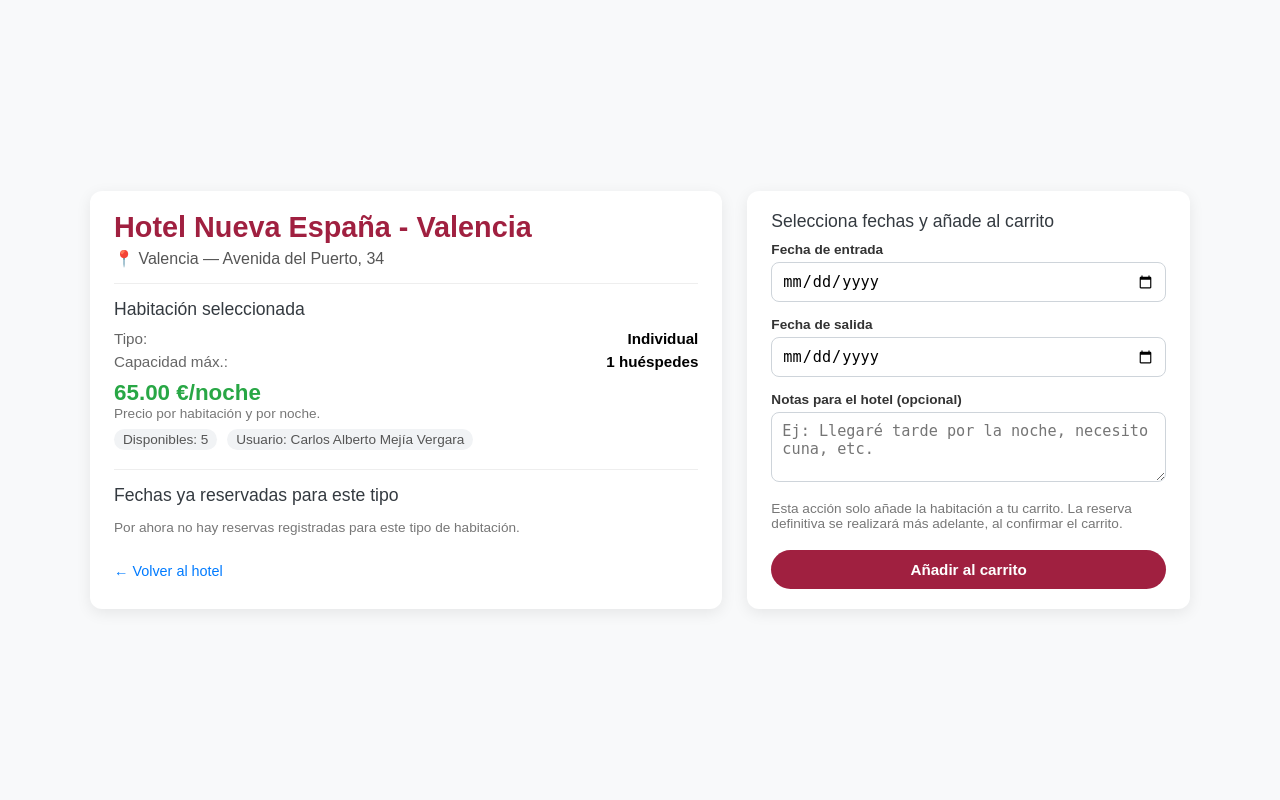
After one commit to neeem111/hoteles, a PHP site: page /booking/booking_form.php?hotel_id=1&room_type_id=1 in a window 1280 px wide. The commit adds this page. Run offline with PHP 8.4, Linux system fonts and the light colour scheme; a user stored in the database is signed in; data comes from the database, SQL or seed files in the repository; tables that the repository leaves empty hold one stand-in row (values such as "Sample post").

Commit message:
Vistas y formcon lógica seleccionar -> carrito -> reservar. Cambbié rutas.

```diff
--- a/Cliente/index.php
+++ b/Cliente/index.php
@@ -361,7 +361,7 @@ if ($stmt) {
         <div class="navbar-actions">
 
             <div class="cart-icon">
-                <a href="cart.php" title="Ver Carrito">🛒 Carrito</a>
+                <a href="..cart/view_cart.php" title="Ver Carrito">🛒 Carrito</a>
             </div>
 
             <?php if ($is_logged_in): ?>
--- /dev/null
+++ b/booking/booking_form.php
@@ -0,0 +1,363 @@
+<?php
+session_start();
+include __DIR__ . '/../conexion.php';
+
+// Debe estar logueado para poder añadir al carrito
+if (!isset($_SESSION['user_id'])) {
+    $_SESSION['redirect_after_login'] = $_SERVER['REQUEST_URI'] ?? '../Cliente/index.php';
+    header("Location: ../login.php?error=Debes+iniciar+sesion+para+continuar");
+    exit;
+}
+
+$userId    = (int)$_SESSION['user_id'];
+$userName  = $_SESSION['user_name']  ?? '';
+$userEmail = $_SESSION['user_email'] ?? '';
+
+// --- 1. Leer parámetros ---
+$hotel_id     = isset($_GET['hotel_id']) ? (int)$_GET['hotel_id'] : 0;
+$room_type_id = isset($_GET['room_type_id']) ? (int)$_GET['room_type_id'] : 0;
+
+if ($hotel_id <= 0 || $room_type_id <= 0) {
+    header("Location: ../Cliente/index.php?error=Hotel+o+habitacion+no+valido");
+    exit;
+}
+
+// --- 2. Cargar datos del hotel ---
+$sqlHotel = "SELECT Id, Name, City, Address FROM Hotels WHERE Id = ?";
+$stmtH = $conn->prepare($sqlHotel);
+$stmtH->bind_param("i", $hotel_id);
+$stmtH->execute();
+$resH = $stmtH->get_result();
+$hotel = $resH->fetch_assoc();
+
+if (!$hotel) {
+    header("Location: ../Cliente/index.php?error=Hotel+no+encontrado");
+    exit;
+}
+
+// --- 3. Cargar datos del tipo de habitación + comprobar que hay rooms disponibles ---
+$sqlTipo = "SELECT
+                rt.Id,
+                rt.Name,
+                rt.Guests,
+                rt.CostPerNight,
+                COUNT(r.Id) AS AvailableRooms
+            FROM RoomType rt
+            INNER JOIN Rooms r ON r.Id_RoomType = rt.Id
+            WHERE r.Id_Hotel = ?
+              AND rt.Id = ?
+              AND r.Available = 1
+            GROUP BY rt.Id, rt.Name, rt.Guests, rt.CostPerNight";
+
+$stmtT = $conn->prepare($sqlTipo);
+$stmtT->bind_param("ii", $hotel_id, $room_type_id);
+$stmtT->execute();
+$resT = $stmtT->get_result();
+$tipo = $resT->fetch_assoc();
+
+if (!$tipo || (int)$tipo['AvailableRooms'] === 0) {
+    header("Location: ../hotel.php?hotel_id=" . $hotel_id . "&error=Sin+habitaciones+disponibles");
+    exit;
+}
+
+// --- 4. Obtener rangos de fechas ya reservadas para este hotel + tipo ---
+// Aquí miramos Reservation + Reservation_Rooms + Rooms.
+// Suponemos que Status='Confirmada' indica reserva activa.
+$sqlOcupadas = "
+    SELECT
+        res.CheckIn_Date,
+        res.CheckOut_Date
+    FROM Reservation res
+    INNER JOIN Reservation_Rooms rr ON rr.Id_Reservation = res.Id
+    INNER JOIN Rooms r ON rr.Id_Room = r.Id
+    WHERE r.Id_Hotel = ?
+      AND r.Id_RoomType = ?
+      AND res.Status = 'Confirmada'
+    ORDER BY res.CheckIn_Date ASC
+";
+
+$stmtOcc = $conn->prepare($sqlOcupadas);
+$stmtOcc->bind_param("ii", $hotel_id, $room_type_id);
+$stmtOcc->execute();
+$resOcc = $stmtOcc->get_result();
+
+$rangosOcupados = [];
+while ($row = $resOcc->fetch_assoc()) {
+    $rangosOcupados[] = $row; // ['CheckIn_Date' => '...', 'CheckOut_Date' => '...']
+}
+
+// Fechas mínimas para el datepicker
+$hoy     = (new DateTime())->format('Y-m-d');
+$manana  = (new DateTime('+1 day'))->format('Y-m-d');
+
+// Mensajes del carrito o validaciones (por si luego los usamos)
+$cartError   = $_SESSION['cart_error']   ?? '';
+$cartSuccess = $_SESSION['cart_success'] ?? '';
+unset($_SESSION['cart_error'], $_SESSION['cart_success']);
+?>
+<!DOCTYPE html>
+<html lang="es">
+<head>
+    <meta charset="UTF-8">
+    <title>Seleccionar fechas - <?php echo htmlspecialchars($hotel['Name']); ?></title>
+    <link rel="stylesheet" href="../styleCarlos.css">
+    <style>
+        body {
+            background-color:#f8f9fa;
+            font-family: Arial, sans-serif;
+            margin:0;
+            padding:0;
+        }
+        .wrapper {
+            max-width: 1100px;
+            margin: 40px auto;
+            padding: 10px;
+        }
+        .layout {
+            display: grid;
+            grid-template-columns: 2fr 1.4fr;
+            gap: 25px;
+        }
+        @media (max-width: 900px) {
+            .layout {
+                grid-template-columns: 1fr;
+            }
+        }
+        .card {
+            background:#fff;
+            border-radius:12px;
+            box-shadow:0 4px 15px rgba(0,0,0,0.08);
+            padding:20px 24px;
+        }
+        .hotel-header h1 {
+            margin:0 0 5px 0;
+            color:#a02040;
+            font-size:1.8rem;
+        }
+        .hotel-header p {
+            margin:3px 0;
+            color:#555;
+        }
+        .section-title {
+            font-size:1.1rem;
+            margin-top:0;
+            margin-bottom:10px;
+            color:#343a40;
+        }
+        .summary-row {
+            display:flex;
+            justify-content:space-between;
+            font-size:0.95rem;
+            margin-bottom:6px;
+        }
+        .summary-label {
+            color:#666;
+        }
+        .summary-value {
+            font-weight:600;
+        }
+        .price-highlight {
+            font-size:1.4rem;
+            font-weight:700;
+            color:#28a745;
+        }
+        .price-note {
+            font-size:0.85rem;
+            color:#777;
+        }
+        .msg-error {
+            background:#f8d7da;
+            color:#721c24;
+            padding:10px 12px;
+            border-radius:8px;
+            margin-bottom:15px;
+            font-size:0.9rem;
+        }
+        .msg-ok {
+            background:#d4edda;
+            color:#155724;
+            padding:10px 12px;
+            border-radius:8px;
+            margin-bottom:15px;
+            font-size:0.9rem;
+        }
+        .field {
+            margin-bottom:15px;
+        }
+        .field label {
+            display:block;
+            font-weight:600;
+            margin-bottom:5px;
+            color:#333;
+        }
+        .field input,
+        .field textarea {
+            width:100%;
+            padding:9px 10px;
+            border-radius:8px;
+            border:1px solid #ced4da;
+            font-size:0.95rem;
+            box-sizing:border-box;
+            resize: vertical;
+        }
+        .field input:focus,
+        .field textarea:focus {
+            outline:none;
+            border-color:#a02040;
+            box-shadow:0 0 0 2px rgba(160,32,64,0.15);
+        }
+        .field textarea {
+            min-height:70px;
+            max-height:200px;
+        }
+        .btn-primary {
+            background:#a02040;
+            color:white;
+            padding:11px 20px;
+            border:none;
+            border-radius:999px;
+            cursor:pointer;
+            font-weight:600;
+            font-size:0.95rem;
+            width:100%;
+            margin-top:5px;
+        }
+        .btn-primary:hover {
+            background:#801933;
+        }
+        .back-link {
+            display:inline-block;
+            margin-top:15px;
+            text-decoration:none;
+            color:#007bff;
+            font-size:0.9rem;
+        }
+        .back-link:hover {
+            text-decoration:underline;
+        }
+        .badges {
+            margin-top:8px;
+            font-size:0.85rem;
+        }
+        .badge {
+            display:inline-block;
+            padding:3px 9px;
+            border-radius:999px;
+            background:#f1f3f5;
+            color:#555;
+            margin-right:6px;
+            margin-bottom:4px;
+        }
+        .occupied-list {
+            max-height:140px;
+            overflow-y:auto;
+            font-size:0.85rem;
+            padding-left:18px;
+            color:#555;
+        }
+        .hint {
+            font-size:0.85rem;
+            color:#777;
+        }
+    </style>
+</head>
+<body>
+
+<div class="wrapper">
+    <div class="layout">
+        <!-- Columna izquierda: info hotel + tipo -->
+        <div class="card">
+            <div class="hotel-header">
+                <h1><?php echo htmlspecialchars($hotel['Name']); ?></h1>
+                <p>📍 <?php echo htmlspecialchars($hotel['City']); ?> — <?php echo htmlspecialchars($hotel['Address']); ?></p>
+            </div>
+
+            <hr style="border:none;border-top:1px solid #eee;margin:15px 0;">
+
+            <p class="section-title">Habitación seleccionada</p>
+            <div class="summary-row">
+                <span class="summary-label">Tipo:</span>
+                <span class="summary-value"><?php echo htmlspecialchars($tipo['Name']); ?></span>
+            </div>
+            <div class="summary-row">
+                <span class="summary-label">Capacidad máx.:</span>
+                <span class="summary-value"><?php echo (int)$tipo['Guests']; ?> huéspedes</span>
+            </div>
+            <div style="margin-top:10px;">
+                <span class="price-highlight">
+                    <?php echo number_format($tipo['CostPerNight'], 2); ?> €/noche
+                </span>
+                <div class="price-note">
+                    Precio por habitación y por noche.
+                </div>
+            </div>
+
+            <div class="badges">
+                <span class="badge">Disponibles: <?php echo (int)$tipo['AvailableRooms']; ?></span>
+                <span class="badge">Usuario: <?php echo htmlspecialchars($userName); ?></span>
+            </div>
+
+            <hr style="border:none;border-top:1px solid #eee;margin:15px 0;">
+
+            <p class="section-title">Fechas ya reservadas para este tipo</p>
+            <?php if (count($rangosOcupados) === 0): ?>
+                <p class="hint">Por ahora no hay reservas registradas para este tipo de habitación.</p>
+            <?php else: ?>
+                <p class="hint">Evita seleccionar fechas que se solapen con estos rangos:</p>
+                <ul class="occupied-list">
+                    <?php foreach ($rangosOcupados as $r): ?>
+                        <li>Del <?php echo htmlspecialchars($r['CheckIn_Date']); ?> al <?php echo htmlspecialchars($r['CheckOut_Date']); ?></li>
+                    <?php endforeach; ?>
+                </ul>
+            <?php endif; ?>
+
+            <a href="../hotel.php?hotel_id=<?php echo (int)$hotel['Id']; ?>" class="back-link">← Volver al hotel</a>
+        </div>
+
+        <!-- Columna derecha: formulario -->
+        <div class="card">
+            <p class="section-title">Selecciona fechas y añade al carrito</p>
+
+            <?php if ($cartError): ?>
+                <div class="msg-error"><?php echo htmlspecialchars($cartError); ?></div>
+            <?php endif; ?>
+
+            <?php if ($cartSuccess): ?>
+                <div class="msg-ok"><?php echo htmlspecialchars($cartSuccess); ?></div>
+            <?php endif; ?>
+
+            <form method="POST" action="../cart/add_reservation.php">
+                <input type="hidden" name="hotel_id" value="<?php echo (int)$hotel['Id']; ?>">
+                <input type="hidden" name="room_type_id" value="<?php echo (int)$tipo['Id']; ?>">
+                <input type="hidden" name="price_per_night" value="<?php echo (float)$tipo['CostPerNight']; ?>">
+
+                <div class="field">
+                    <label for="check_in">Fecha de entrada</label>
+                    <input type="date" name="check_in" id="check_in" required min="<?php echo $hoy; ?>">
+                </div>
+
+                <div class="field">
+                    <label for="check_out">Fecha de salida</label>
+                    <input type="date" name="check_out" id="check_out" required min="<?php echo $manana; ?>">
+                </div>
+
+                <div class="field">
+                    <label for="notes">Notas para el hotel (opcional)</label>
+                    <textarea name="notes" id="notes" placeholder="Ej: Llegaré tarde por la noche, necesito cuna, etc."></textarea>
+                </div>
+
+                <p class="hint">
+                    Esta acción solo añade la habitación a tu carrito.
+                    La reserva definitiva se realizará más adelante, al confirmar el carrito.
+                </p>
+
+                <button type="submit" class="btn-primary">
+                    Añadir al carrito
+                </button>
+            </form>
+        </div>
+    </div>
+</div>
+
+</body>
+</html>
--- a/cart/view_cart.php
+++ b/cart/view_cart.php
@@ -100,7 +100,7 @@ foreach ($cart as $id => $item) {
             </table>
             <div style="margin-top:18px; display:flex; justify-content:space-between; align-items:center">
                 <div>
-                    <a href="../index.php" class="btn btn-ghost">← Seguir comprando</a>
+                    <a href="Cliente/index.php" class="btn btn-ghost">← Seguir comprando</a>
                 </div>
                 <div class="actions">
                     <span style="font-size:18px; margin-right:14px">Total: <strong>$<?php echo number_format($total, 2); ?></strong></span>
```
